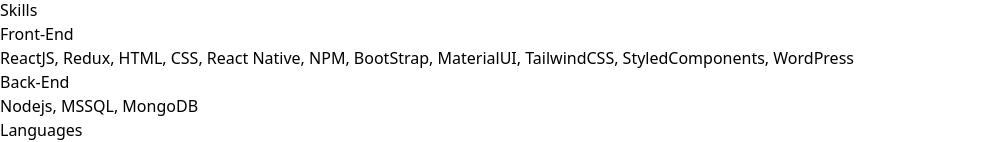
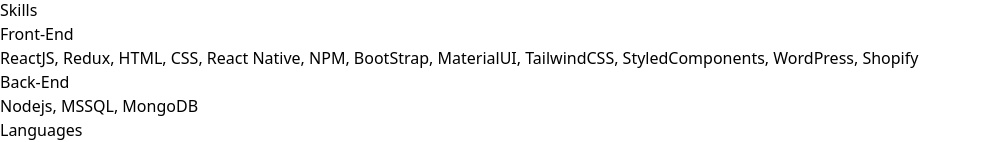
Before and after one commit to ImtinanFakhar/Portfolio, a React (Vite) app: page / in a window 1280 px wide. Shown: the part 170-312 px from the top of the page, without its empty margins (0-982 px from the left). Built offline with nearby package versions, Linux system fonts and the light colour scheme.

Commit message:
Update Home.jsx

```diff
--- a/src/components/Home.jsx
+++ b/src/components/Home.jsx
@@ -58,7 +58,7 @@
                 <span className="text-gray-700">
                   ReactJS, Redux, HTML, CSS, React Native, NPM,
                   BootStrap, MaterialUI, TailwindCSS, StyledComponents,
-                  WordPress
+                  WordPress, Shopify
                 </span>
               </li>
             </ol>
```
